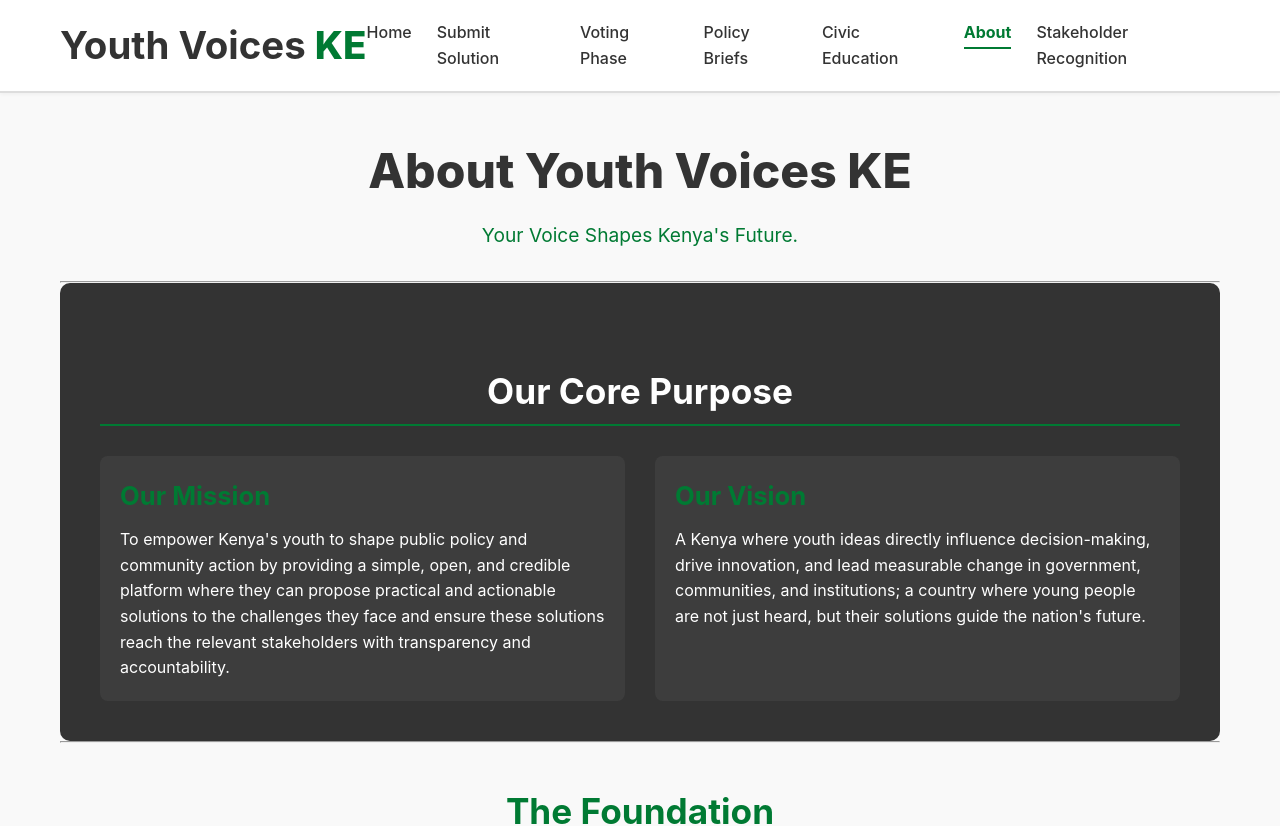
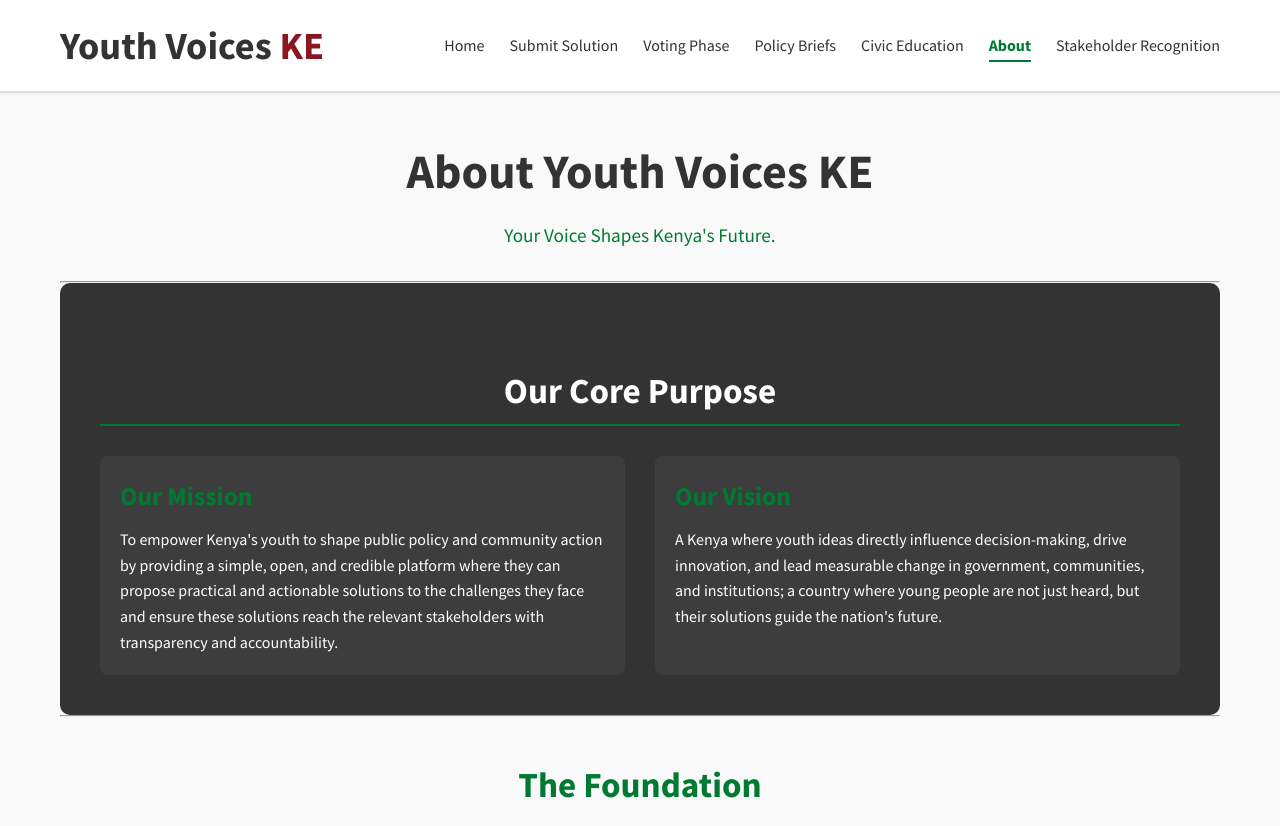
Before and after one commit to ga2gi/youth-voices-ke, a SvelteKit app: page /about in a window 1280 px wide. Shown: the top 826 px of the page. Built offline with nearby package versions, Linux system fonts and the light colour scheme.

Commit message:
style: Change header KE color to burgundy and update app font to Source Sans Pro

```diff
--- a/src/app.css
+++ b/src/app.css
@@ -28,7 +28,7 @@
   --color-error: var(--color-red);
 
   /* Typography */
-  --font-family-primary: -apple-system, BlinkMacSystemFont, 'Segoe UI', Roboto, Oxygen, Ubuntu, Cantarell, 'Open Sans', 'Helvetica Neue', sans-serif;
+  --font-family-primary: 'Source Sans Pro', -apple-system, BlinkMacSystemFont, 'Segoe UI', Roboto, Oxygen, Ubuntu, Cantarell, 'Open Sans', 'Helvetica Neue', sans-serif;
 }
 
 /* Base Body Styles */
--- a/src/app.html
+++ b/src/app.html
@@ -3,6 +3,9 @@
 	<head>
 		<meta charset="utf-8" />
 		<meta name="viewport" content="width=device-width, initial-scale=1" />
+		<link rel="preconnect" href="https://fonts.googleapis.com">
+		<link rel="preconnect" href="https://fonts.gstatic.com" crossorigin>
+		<link href="https://fonts.googleapis.com/css2?family=Source+Sans+Pro:wght@400;600;700;800&display=swap" rel="stylesheet">
 		%sveltekit.head%
 	</head>
 	<body data-sveltekit-preload-data="hover">
--- a/src/lib/components/Header.svelte
+++ b/src/lib/components/Header.svelte
@@ -86,7 +86,7 @@
     }
 
     .accent-ke-green {
-        color: var(--color-primary-accent); /* #007A33 - Green */
+        color: #8B1620; /* Dark burgundy/wine red */
         font-weight: 800;
     }
 
```
